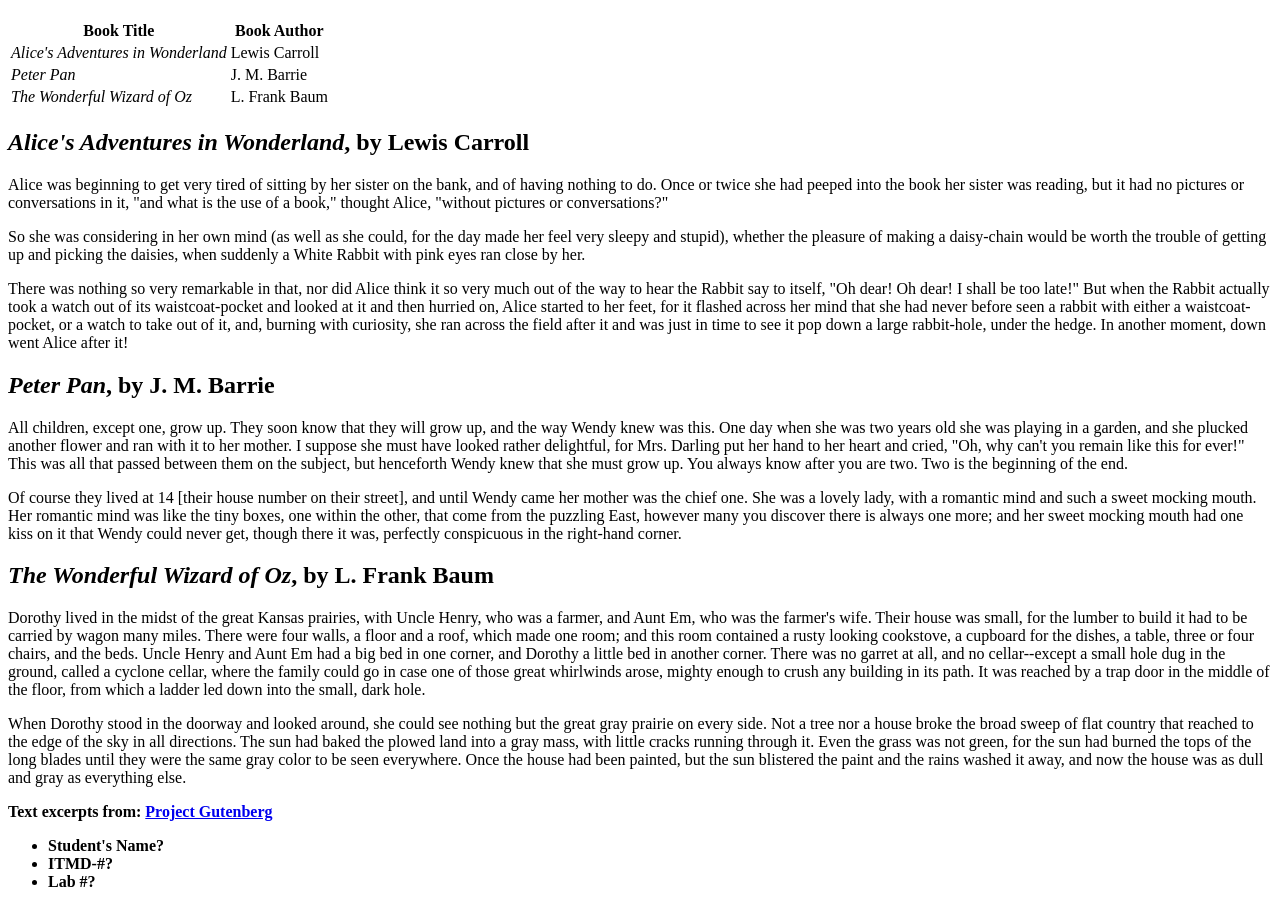
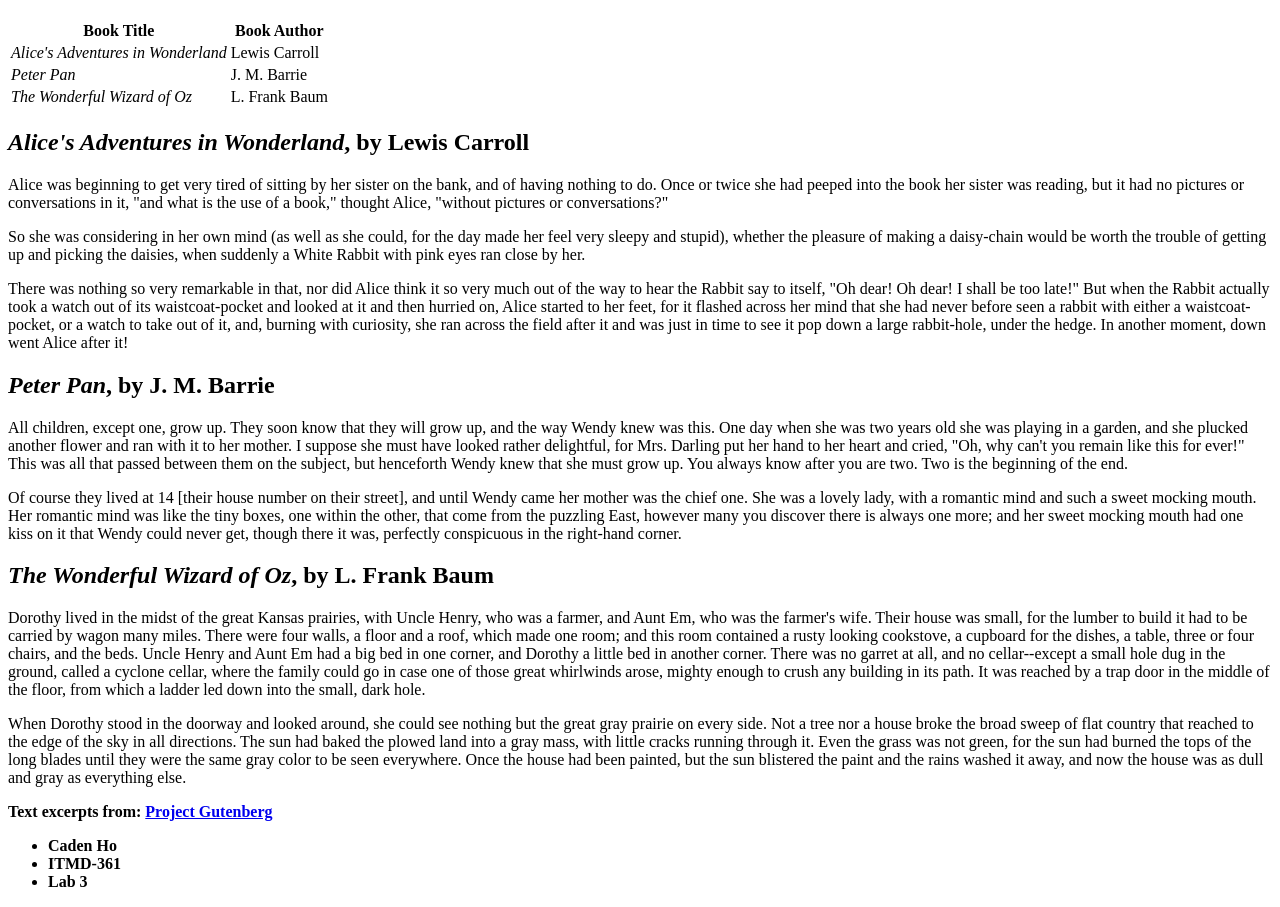
Before and after one commit to cadenh10/webdev_lab3, a plain HTML site: page index.html in a window 1280 px wide. Shown: the part 61-968 px from the top of the page. Drawn offline with Linux system fonts and the light colour scheme.

Commit message:
added name, lab#, and ITMD#, replaced compare image

```diff
--- a/index.html
+++ b/index.html
@@ -36,9 +36,9 @@
   <p>When Dorothy stood in the doorway and looked around, she could see nothing but the great gray prairie on every side.  Not a tree nor a house broke the broad sweep of flat country that reached to the edge of the sky in all directions.  The sun had baked the plowed land into a gray mass, with little cracks running through it.  Even the grass was not green, for the sun had burned the tops of the long blades until they were the same gray color to be seen everywhere.  Once the house had been painted, but the sun blistered the paint and the rains washed it away, and now the house was as dull and gray as everything else.</p>
   <p><strong>Text excerpts from: <a href="http://www.gutenberg.org">Project Gutenberg</a></strong></p>
   <ul>
-    <li><strong>Student's Name?</strong></li>
-    <li><strong>ITMD-#?</strong></li>
-    <li><strong>Lab #?</strong></li>
+    <li><strong>Caden Ho</strong></li>
+    <li><strong>ITMD-361</strong></li>
+    <li><strong>Lab 3</strong></li>
   </ul>
 </body>
 </html>
```
Also changed, not shown: compare_lab3.PNG.
